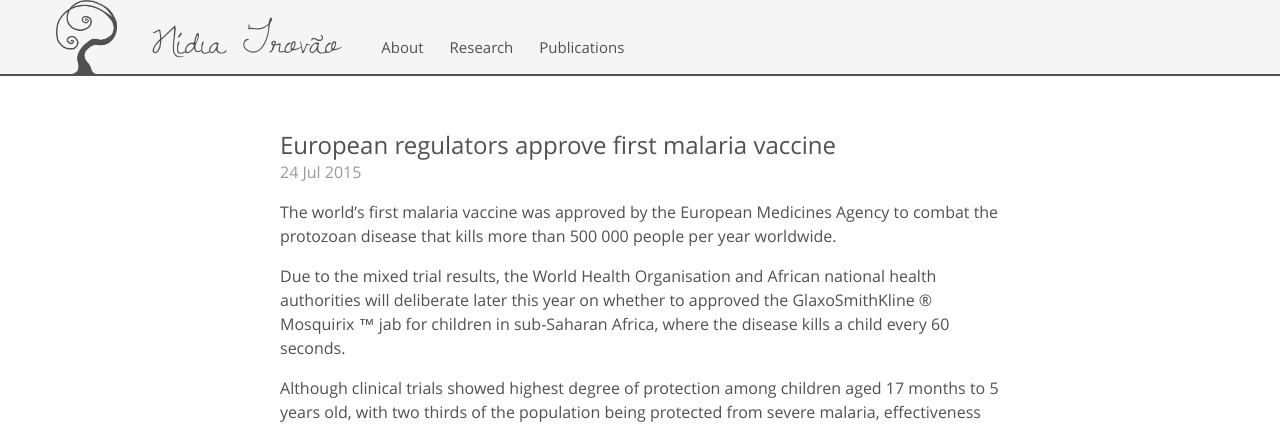
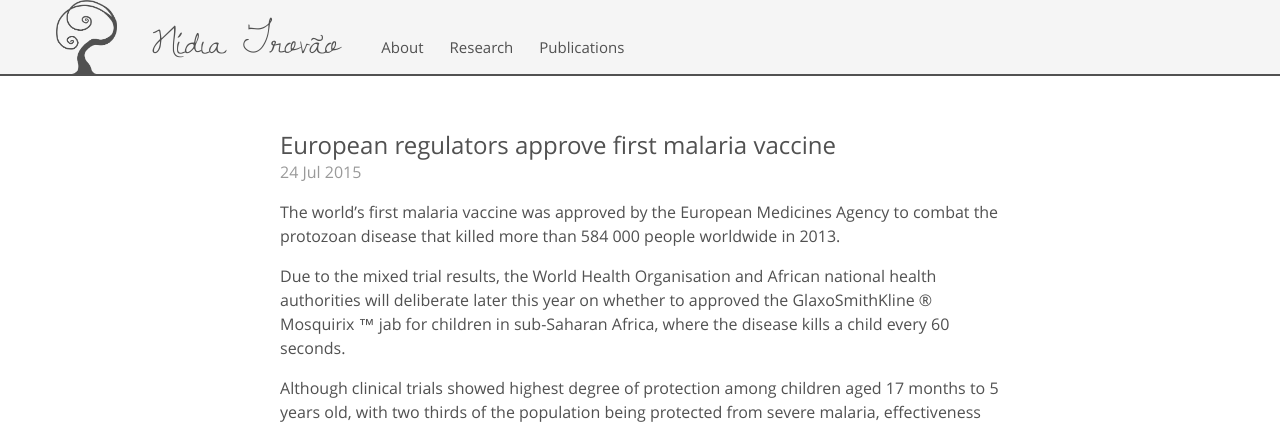
Before and after one commit to nidiatrovao/nidiatrovao.github.io, a Jekyll site: the page built from _posts/2015-07-24-vaccine-malaria.md, in a window 1280 px wide. Shown: the top 424 px of the page. Built offline with Jekyll 4.4.1, drawn with Linux system fonts in a browser that asks for light colours.

Commit message:
6th post

```diff
--- a/_posts/2015-07-24-vaccine-malaria.md
+++ b/_posts/2015-07-24-vaccine-malaria.md
@@ -3,7 +3,7 @@
 title: European regulators approve first malaria vaccine
 ---
 
-The world's first malaria vaccine was approved by the European Medicines Agency to combat the protozoan disease that kills more than 500 000 people per year worldwide.
+The world's first malaria vaccine was approved by the European Medicines Agency to combat the protozoan disease that killed more than 584 000 people worldwide in 2013.
 
 Due to the mixed trial results, the World Health Organisation and African national health authorities will deliberate later this year on whether to approved the GlaxoSmithKline &reg; Mosquirix &trade; jab for children in sub-Saharan Africa, where the disease kills a child every 60 seconds.
 
```
